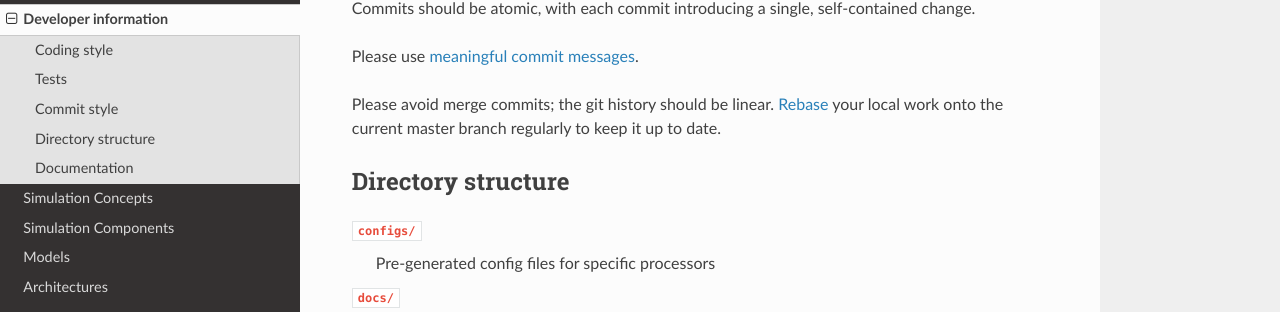
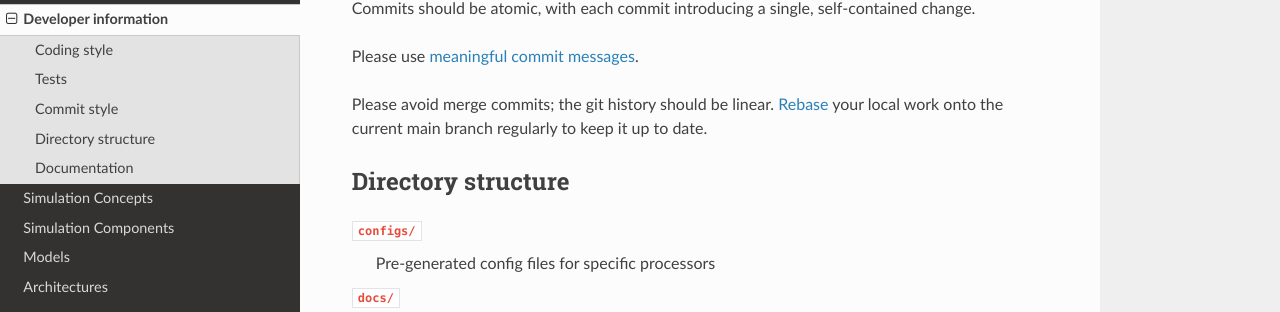
Before and after one commit to UoB-HPC/SimEng, a Sphinx documentation site: the page built from docs/sphinx/developer/developerInfo.rst, in a window 1280 px wide and 900 px high, scrolled down 1113 px. Shown: the part 163-475 px from the top of the window. Built offline with Sphinx 7.4.7 and the Read the Docs theme 2.0.0, drawn with Linux system fonts in a browser that asks for light colours; pages that are not in the unit, such as notebooks, are missing from menus.

Commit message:
Documentation text changes for renamed main default branch

```diff
--- a/docs/sphinx/conf.py
+++ b/docs/sphinx/conf.py
@@ -52,8 +52,8 @@
 # source_suffix = ['.rst', '.md']
 source_suffix = '.rst'
 
-# The master toctree document.
-master_doc = 'index'
+# The main toctree document.
+main_doc = 'index'
 
 # The language for content autogenerated by Sphinx. Refer to documentation
 # for a list of supported languages.
@@ -110,7 +110,7 @@
     'display_github': True,
     'github_user': 'UoB-HPC',
     'github_repo': 'SimEng',
-    'github_version': 'master/'
+    'github_version': 'main/'
 }
 
 
@@ -137,10 +137,9 @@
 # Grouping the document tree into LaTeX files. List of tuples
 # (source start file, target name, title,
 #  author, documentclass [howto, manual, or own class]).
-latex_documents = [
-    (master_doc, 'SimEng.tex', u'SimEng Documentation',
-     u'SimEng developers', 'manual'),
-]
+latex_documents = [(main_doc, 'SimEng.tex', u'SimEng Documentation',
+                    u'SimEng developers', 'manual'),
+                   ]
 
 
 # -- Options for manual page output ------------------------------------------
@@ -148,7 +147,7 @@
 # One entry per manual page. List of tuples
 # (source start file, name, description, authors, manual section).
 man_pages = [
-    (master_doc, 'simeng', u'SimEng Documentation',
+    (main_doc, 'simeng', u'SimEng Documentation',
      [author], 1)
 ]
 
@@ -159,7 +158,7 @@
 # (source start file, target name, title, author,
 #  dir menu entry, description, category)
 texinfo_documents = [
-    (master_doc, 'SimEng', u'SimEng Documentation',
+    (main_doc, 'SimEng', u'SimEng Documentation',
      author, 'SimEng', 'One line description of project.',
      'Miscellaneous'),
 ]
--- a/docs/sphinx/developer/developerInfo.rst
+++ b/docs/sphinx/developer/developerInfo.rst
@@ -68,7 +68,7 @@
 
 Please avoid merge commits; the git history should be linear.
 `Rebase <https://git-scm.com/book/en/v2/Git-Branching-Rebasing>`_ your local
-work onto the current master branch regularly to keep it up to date.
+work onto the current main branch regularly to keep it up to date.
 
 
 Directory structure
--- a/docs/sphinx/user/building_simeng.rst
+++ b/docs/sphinx/user/building_simeng.rst
@@ -21,7 +21,7 @@
 
 .. code-block:: text
 
-        git pull origin master
+        git pull origin main
         git submodule update --init
 
 3. Configure with CMake, specifying the path to your desired installation directory if necessary:
```
Also changed, not shown: 1 other file.
